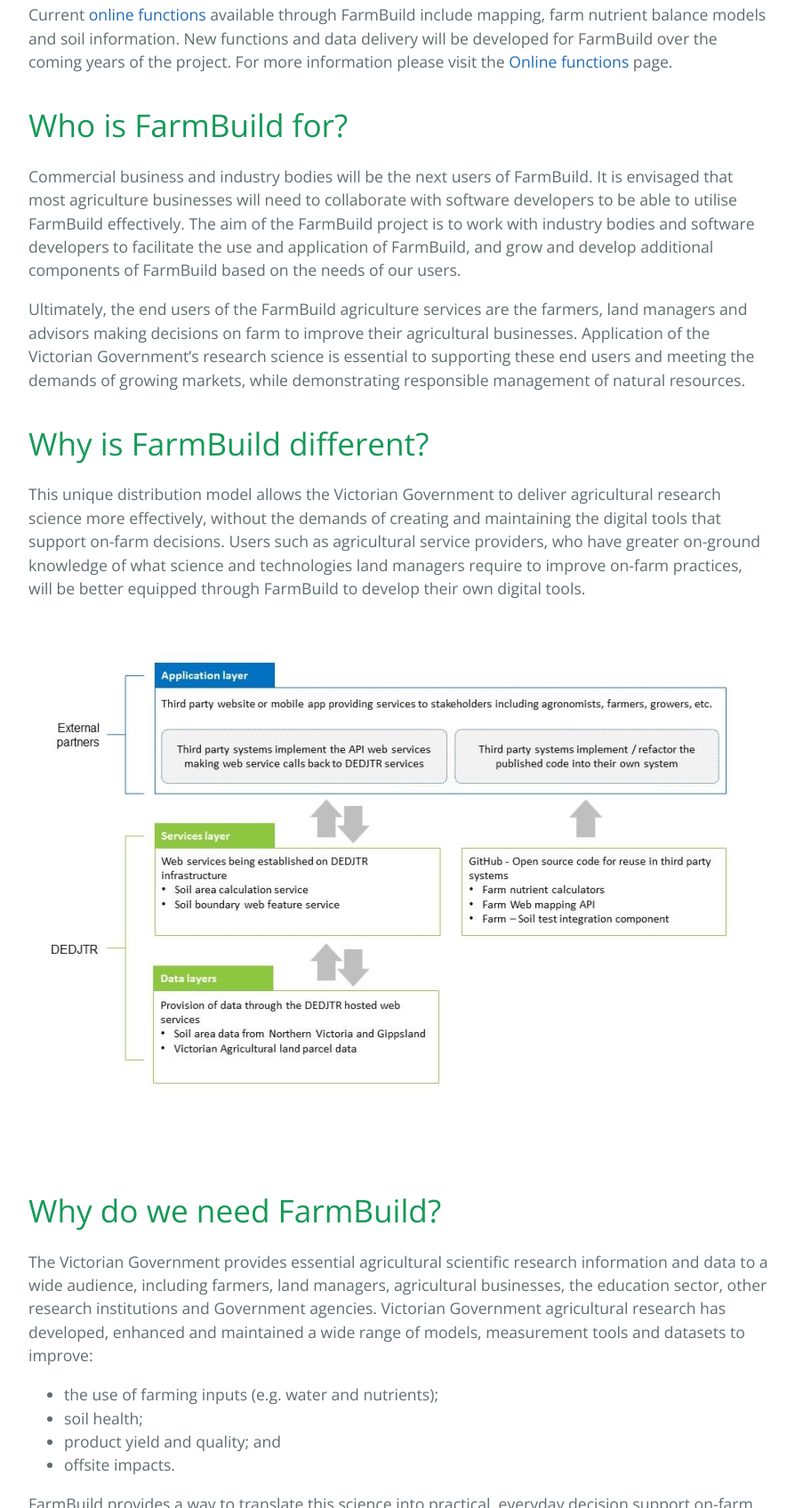
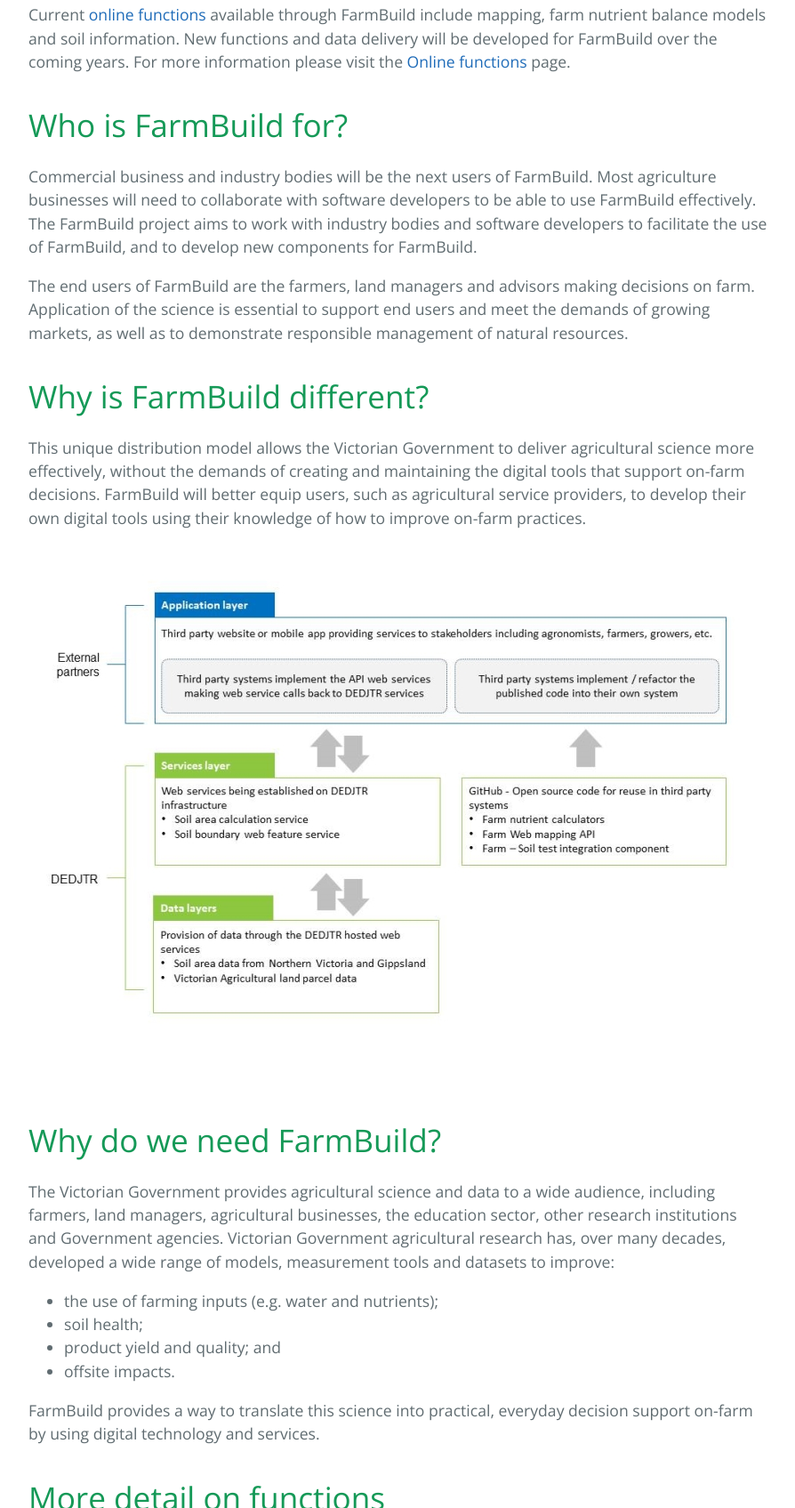
Before and after one commit to FarmBuild/farmbuild, a plain HTML site: page index.html in a window 1280 px wide. Shown: the part 1105-2800 px from the top of the page at 89% size, without its empty margins (192-1086 px from the left). Drawn offline with nearby package versions, Linux system fonts and the light colour scheme.

Commit message:
Minor edits to simplify text
To match with edited FarmBuild Fact Sheet

```diff
--- a/index.html
+++ b/index.html
@@ -28,49 +28,45 @@
 
 	<p>FarmBuild delivers agricultural science such as algorithms, calculators, and key agricultural datasets
 	as online functions.  An open source repository of web services and application programming interfaces (API)
-	makes FarmBuild accessible to be used by anyone at any time.  Web service APIs and associated data sources,
+	makes FarmBuild accessible to be used by anyone, at any time.  Web service APIs and associated data sources,
 	and open source JavaScript API sample code and pages, are available for users to build their own digital
 	tools and support their clients. </p>
 	<img src="images/front_page/Optimized-supply_chain_2.jpg" width="806" height="193">
 
 	<p>Current <a href="farmbuild_functions.html">online functions</a> available through FarmBuild include mapping, farm nutrient balance models and soil
-	information.  New functions and data delivery will be developed for FarmBuild over the coming years of
-	the project. For more information please visit the <a href="farmbuild_functions.html">Online functions</a> page.
+	information.  New functions and data delivery will be developed for FarmBuild over the coming years. For more information please visit the <a href="farmbuild_functions.html">Online functions</a> page.
 
 	</p>
 
 	<h1>
 	<a id="Who is FarmBuild for?" class="anchor" href="#project-objectives" aria-hidden="true"><span class="octicon octicon-link"></span></a>Who is FarmBuild for?</h1>
 
-	<p>Commercial business and industry bodies will be the next users of FarmBuild. It is envisaged that most
-	agriculture businesses will need to collaborate with software developers to be able to utilise FarmBuild
-	effectively. The aim of the FarmBuild project is to work with industry bodies and software developers to
-	facilitate the use and application of FarmBuild, and grow and develop additional components of FarmBuild
-	based on the needs of our users. </p>
+	<p>Commercial business and industry bodies will be the next users of FarmBuild. Most
+	agriculture businesses will need to collaborate with software developers to be able to use FarmBuild
+	effectively. The FarmBuild project aims to work with industry bodies and software developers to
+	facilitate the use of FarmBuild, and to develop new components for FarmBuild. </p>
 
-	<p>Ultimately, the end users of the FarmBuild agriculture services are the farmers, land managers and advisors
-	making decisions on farm to improve their agricultural businesses.   Application of the Victorian Government’s
-	research science is essential to supporting these end users and meeting the demands of growing markets,
-	while demonstrating responsible management of natural resources.
+	<p>The end users of FarmBuild are the farmers, land managers and advisors
+	making decisions on farm.  Application of the science is essential to support end users and meet the demands of growing markets,
+	as well as to demonstrate responsible management of natural resources.
 
 	</p>
 
 	<h1>
 	<a id="Why is FarmBuild different?" class="anchor" href="#project-objectives" aria-hidden="true"><span class="octicon octicon-link"></span></a>Why is FarmBuild different?</h1>
 
-	<p>This unique distribution model allows the Victorian Government to deliver agricultural research science
+	<p>This unique distribution model allows the Victorian Government to deliver agricultural science
 	more effectively, without the demands of creating and maintaining the digital tools that support on-farm
-	decisions.  Users such as agricultural service providers, who have greater on-ground knowledge of what
-	science and technologies land managers require to improve on-farm practices, will be better equipped through
-	FarmBuild to develop their own digital tools.</p>
+	decisions.  FarmBuild will better equip users, such as agricultural service providers, to develop their own digital tools using their knowledge of how to improve on-farm practices.
+	</p>
 	<img src="images/front_page/Optimized-farmbuild_revised_diagram.jpg" width="806" height="604">
 	<h1>
 	<a id="Why do we need FarmBuild?" class="anchor" href="#project-objectives" aria-hidden="true"><span class="octicon octicon-link"></span></a>Why do we need FarmBuild?</h1>
 
-	<p>The Victorian Government provides essential agricultural scientific research information and data to
+	<p>The Victorian Government provides agricultural science and data to
 	a wide audience, including farmers, land managers, agricultural businesses, the education sector, other
-	research institutions and Government agencies.  Victorian Government agricultural research has developed,
-	enhanced and maintained a wide range of models, measurement tools and datasets to improve:</p>
+	research institutions and Government agencies.  Victorian Government agricultural research has, over many decades, developed
+	a wide range of models, measurement tools and datasets to improve:</p>
 	<ul>
       <li>the use of farming inputs (e.g. water and nutrients);</li>
 	  <li>soil health;</li>
@@ -78,7 +74,7 @@
 	  <li>offsite impacts.</li>
       </ul>
 	<p>FarmBuild provides a way to translate this science into practical, everyday decision support on-farm
-	by leveraging digital technology and services.  </p>
+	by using digital technology and services.  </p>
 
 	<h1>
 	<a id="More detail on functions" class="anchor" href="#project-objectives" aria-hidden="true"><span class="octicon octicon-link"></span></a>More detail on functions</h1>
```
